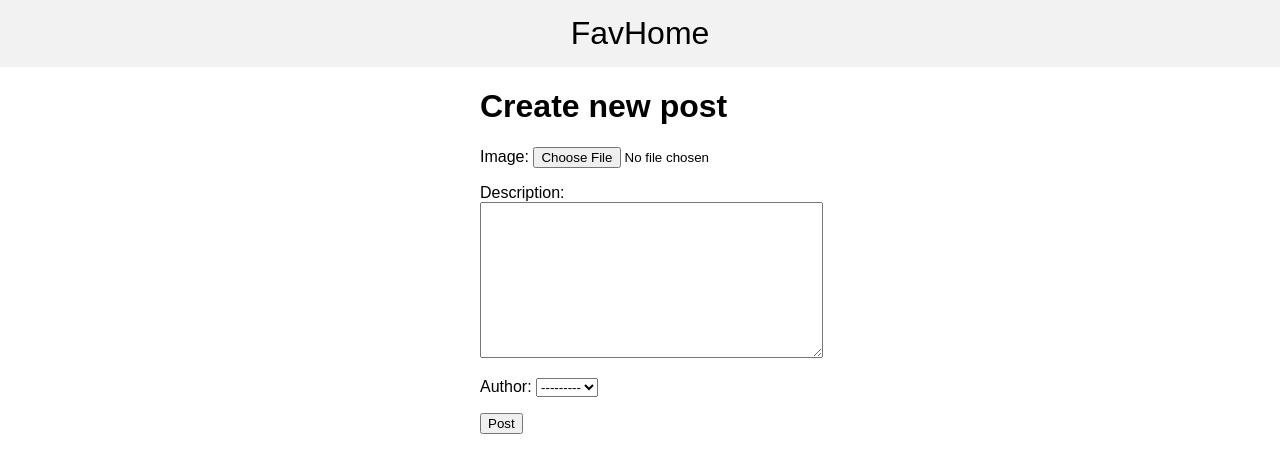
After one commit to jonathan-mdl/favhomes, a Django app: page /new in a window 1280 px wide. The commit adds this page. Shown: the top 473 px of the page. Run offline with Django 3.2, Linux system fonts and the light colour scheme; data comes from the database, SQL or seed files in the repository; both versions use the stored data as it was after the commit.

Commit message:
first delivery to mom

```diff
--- a/favhomes/urls.py
+++ b/favhomes/urls.py
@@ -17,9 +17,11 @@ from django.contrib import admin
 from django.urls import path
 from django.conf import settings
 from django.conf.urls.static import static
-from posts.views import PostList
+from posts.views import PostList, PostCreate, PostDetail
 
 urlpatterns = [
     path('admin/', admin.site.urls),
     path('', PostList.as_view(), name='List'),
+    path('new', PostCreate.as_view(), name='new'),
+    path('posts/<pk>/', PostDetail.as_view(), name='detail'),
 ] + static(settings.MEDIA_URL, document_root=settings.MEDIA_ROOT)
--- /dev/null
+++ b/posts/templates/posts/base.html
@@ -0,0 +1,40 @@
+<!DOCTYPE html>
+<html lang="en">
+<head>
+    <style type="text/css">
+    body {
+        font-family: sans-serif;
+        margin: 0;
+    }
+    .container {
+        width: 25%;
+        margin: auto;
+    }
+    .header {
+        padding: 15px;
+        text-align: center;
+        font-size: 2em;
+        background: #f2f2f2;
+        margin-bottom: 15px;
+    }
+    .header > a {
+        color: inherit;
+        text-decoration: none;
+    }
+
+    </style>
+    <meta charset="UTF-8">
+    <meta name="viewport" content="width=device-width, initial-scale=1.0">
+    <title>FavHomes</title>
+</head>
+<body>
+    <div class="header">
+        <a href="/">FavHome</a>
+    </div>
+    <div class="container">
+        {% block content %}
+        {% endblock %}
+    </div>
+
+</body>
+</html>
--- /dev/null
+++ b/posts/templates/posts/post_form.html
@@ -0,0 +1,9 @@
+{% extends 'posts/base.html' %}
+{% block content %}
+<h1>Create new post</h1>
+<form action="{% url 'new' %}" method="POST" enctype="multipart/form-data">
+{% csrf_token %}
+{{ form.as_p }}
+<input type="submit" value="Post">
+</form>
+{% endblock %}
--- a/posts/views.py
+++ b/posts/views.py
@@ -1,6 +1,27 @@
 from django.views.generic.list import ListView
-from posts.models import Post
+from django.views.generic.edit import CreateView
+from django.views.generic.detail import DetailView
+from django import forms
+from django.shortcuts import redirect
+from django.urls import reverse
+from posts.models import Post, Comment
 # Create your views here.
 
 class PostList(ListView):
     model = Post
+
+class PostCreate(CreateView):
+    model = Post
+    fields = ['image', 'description', 'author']
+    success_url = '/'
+
+class CommentForm(forms.Form):
+    comment = forms.CharField()
+
+class PostDetail(DetailView):
+    model = Post
+
+    def get_context_data(self, *args, **kwargs):
+        context = super().get_context_data(*args, **kwargs)
+        context['comment_form'] = CommentForm()
+        return context
```
Also changed, not shown: posts/templates/posts/post_detail.html (added, +19 -0 lines), posts/templates/posts/post_list.html (+5 -11 lines), countrycottage.jpg (added), db.sqlite3.
